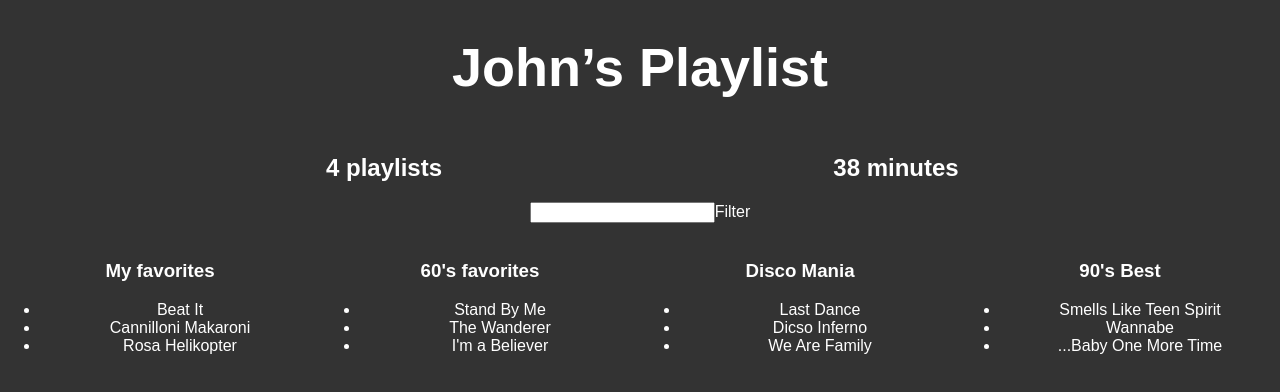
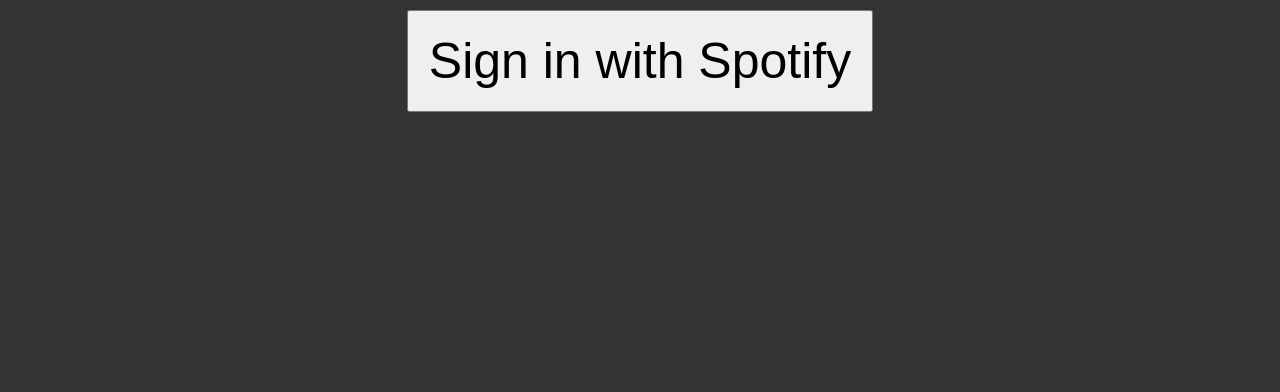
Before and after one commit to ABQJuan/proto, a React (Create React App) app: page / in a window 1280 px wide. Shown: the top 392 px of the page. Built offline with nearby package versions, Linux system fonts and the light colour scheme.

Commit message:
Added login button, replaced fakeServer data with real data from Spotify

```diff
--- a/package.json
+++ b/package.json
@@ -3,6 +3,7 @@
   "version": "0.1.0",
   "private": true,
   "dependencies": {
+    "query-string": "^5.0.1",
     "react": "^16.2.0",
     "react-dom": "^16.2.0"
   },
--- a/src/App.js
+++ b/src/App.js
@@ -1,5 +1,5 @@
 import React, { Component } from 'react';
-
+import queryString from 'query-string';
 import './App.css';
 
 
@@ -109,7 +109,7 @@
     //console.log(totalDuration);
     return (
       <div style={{ ...defaultStyle, width: "40%", display: 'inline-block' }}>
-        <h2>{Math.round(totalDuration/60)} minutes</h2>
+        <h2>{Math.round(totalDuration / 60)} minutes</h2>
       </div>
 
     );
@@ -121,8 +121,8 @@
     return (
       <div>
         <img src="" alt="" />
-        <input type="text" onKeyUp={e=>this.props.onTextChange(e.target.value)}/>
-        <span style={defaultStyle}>Filter</span>
+        <input type="text" onKeyUp={e => this.props.onTextChange(e.target.value)} />
+        {/*<span style={defaultStyle}>Filter</span>*/}
       </div>
     );
   }
@@ -130,16 +130,16 @@
 
 class Playlist extends Component {
   render() {
-    let playlist= this.props.playlist;
+    let playlist = this.props.playlist;
 
     return (
       <div style={{ ...defaultStyle, display: 'inline-block', width: '25%' }}>
-        <img src="" alt="" />
+        <img src={playlist.imageUrl} style={{width:'160px',marginTop:'20px'}} />
 
         <h3>{playlist.name}</h3>
         <ul>
-          {playlist.songs.map((song,i)=>{
-             return <li key={i}>{song.name}</li>
+          {playlist.songs.map((song, i) => {
+            return <li key={i}>{song.name}</li>
           })}
         </ul>
       </div>
@@ -153,47 +153,80 @@
   constructor() {
     super();
     this.state = {
-        serverData: {},
-        filterString: ''
-      }
+      serverData: {},
+      filterString: ''
     }
+  }
+
+
 
   componentDidMount() {
-    setTimeout(() => {
+    let parsed = queryString.parse(window.location.search);
+    let accessToken = parsed.access_token;
+    if (!accessToken) return;
+
+    fetch('https://api.spotify.com/v1/me', {
+       headers: { 'Authorization': 'Bearer ' + accessToken }
+    }).then(response => response.json())
+      .then(data => this.setState({
+        user: {
+            name: data.display_name
+        }
+    }))
+
+    fetch('https://api.spotify.com/v1/me/playlists', {
+      headers: { 'Authorization': 'Bearer ' + accessToken }
+    }).then(response => response.json(
+    )).then(data => this.setState({
+        playlists: data.items.map(item=> {
+          return {
+            name: item.name,
+            imageUrl: item.images[0].url,
+            songs:[]
+          }
+        })
+      }))
+  }
+
+  /*setTimeout(() => {
       this.setState({ serverData: fakeServerData })
-    }, 1000);
-  }
+    }, 1000);*/
 
   render() {
 
-    let playListToRender = this.state.serverData.user ? this.state.serverData.user.playlists.filter(playlist =>
-              playlist.name.toLowerCase().includes(this.state.filterString.toLowerCase())) : [];
+    let playListToRender =
+      this.state.user &&
+      this.state.playlists
+        ? this.state.playlists.filter(playlist =>
+          playlist.name.toLowerCase().includes(
+          this.state.filterString.toLowerCase()))
+        : [];
 
     return (
       <div className="App">
-        {this.state.serverData.user ?
+        {this.state.user
+          ?
           <div>
             <h1 style={{ ...defaultStyle, 'fontSize': '54px' }}>
-              {this.state.serverData.user.name}&rsquo;s Playlist
+              {this.state.user.name}&rsquo;s Playlist
             </h1>
 
             <PlayListCounter playlists={playListToRender} />
-
-            <HoursCounter playlists={playListToRender} />
-
-            <Filter onTextChange={text=> {
-              this.setState({filterString: text})}
-            }/>
-
-            {playListToRender.map((playlist,i) => {
-              return <Playlist playlist = {playlist} key={i} />}
+            {/*<HoursCounter playlists={playListToRender} />*/}
+            <Filter onTextChange={text => {
+              this.setState({ filterString: text })
+            }}/>
+            {playListToRender.map((playlist, i) =>
+              {return <Playlist playlist={playlist} key={i}/>}
             )}
-
-          </div> : <h1 style={{ ...defaultStyle, 'fontSize': '25px' }}>Loading...</h1>
+          </div>
+          : <button onClick={() => window.location = 'http://localhost:8888/login'}
+                    style={{ padding: '20px', fontSize: '50px', marginTop: '10px' }}>Sign in with Spotify</button>
         }
       </div>
     );
   }
 }
 
+
 export default App;
```
Also changed, not shown: 1 other file (tests, documents, lock files or other folders).
